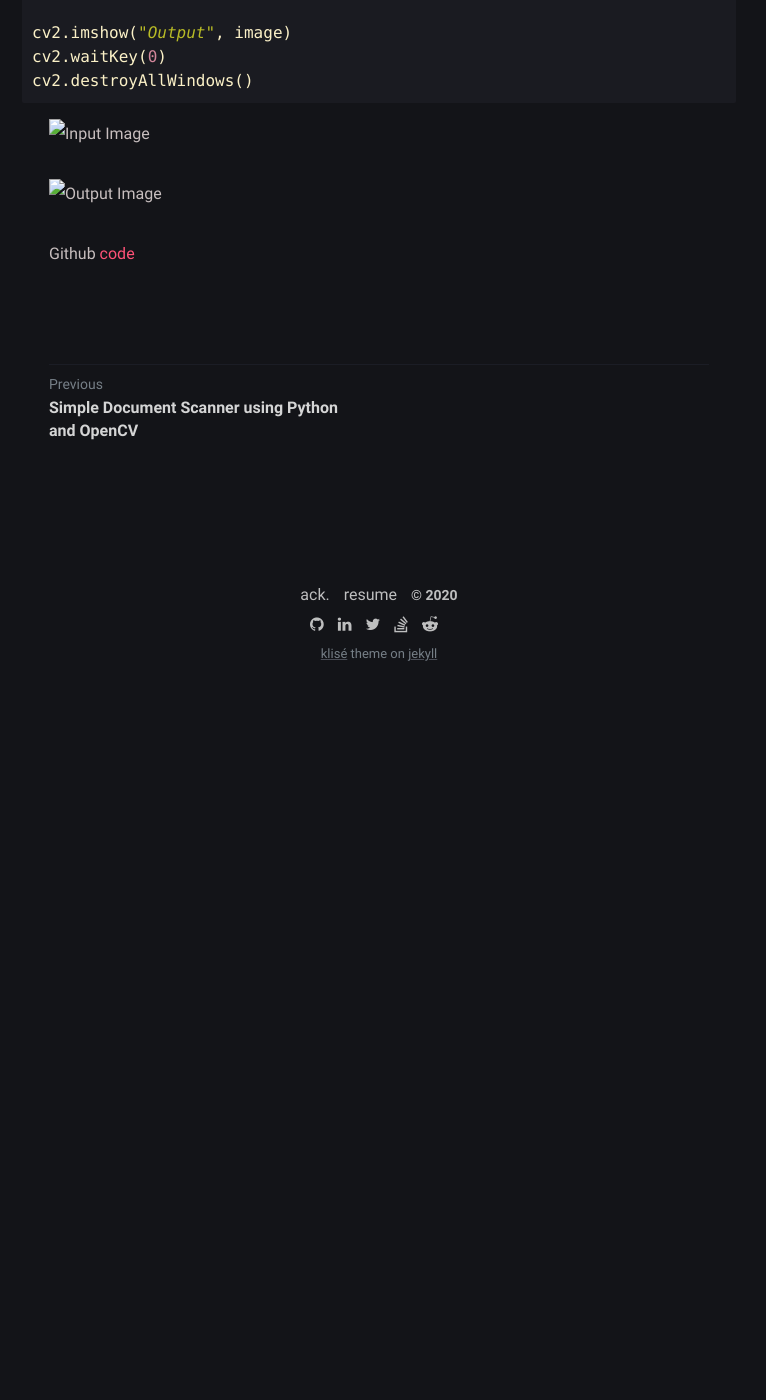
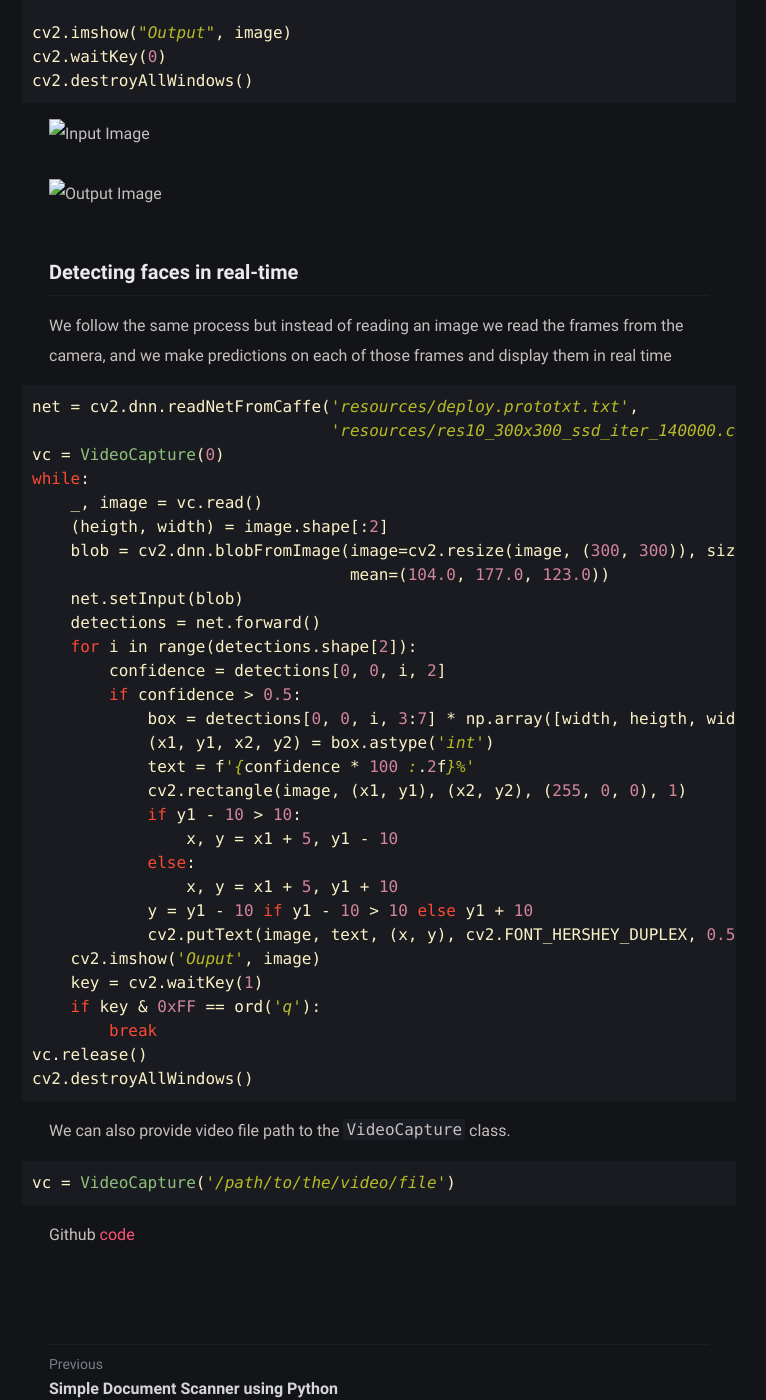
Before and after one commit to bumblebee211196/bees_blog, a Jekyll site: the page built from _posts/face-detection/2020-12-17-face-detection-using-python-and-opencv.md, in a window 1280 px wide and 1400 px high, scrolled down 2457 px. Shown: the whole window, without its empty margins (261-1027 px from the left). Built offline with Jekyll 4.4.1, drawn with Linux system fonts in a browser that asks for light colours; before the commit the page ends 3155 px from its top, so only the background shows below that.

Commit message:
:bento: Add face detection from videos

````diff
--- a/_posts/face-detection/2020-12-17-face-detection-using-python-and-opencv.md
+++ b/_posts/face-detection/2020-12-17-face-detection-using-python-and-opencv.md
@@ -91,6 +91,48 @@ cv2.destroyAllWindows()
 
 ![Output Image](./Output.png "Output Image")
 
+### Detecting faces in real-time
+
+We follow the same process but instead of reading an image we read the frames from the camera, and we make predictions on each of those frames and display them in real time
+
+```python
+net = cv2.dnn.readNetFromCaffe('resources/deploy.prototxt.txt',
+                               'resources/res10_300x300_ssd_iter_140000.caffemodel')
+vc = VideoCapture(0)
+while:
+    _, image = vc.read()
+    (heigth, width) = image.shape[:2]
+    blob = cv2.dnn.blobFromImage(image=cv2.resize(image, (300, 300)), size=(300, 300), scalefactor=1.0,
+                                 mean=(104.0, 177.0, 123.0))
+    net.setInput(blob)
+    detections = net.forward()
+    for i in range(detections.shape[2]):
+        confidence = detections[0, 0, i, 2]
+        if confidence > 0.5:
+            box = detections[0, 0, i, 3:7] * np.array([width, heigth, width, heigth])
+            (x1, y1, x2, y2) = box.astype('int')
+            text = f'{confidence * 100 :.2f}%'
+            cv2.rectangle(image, (x1, y1), (x2, y2), (255, 0, 0), 1)
+            if y1 - 10 > 10:
+                x, y = x1 + 5, y1 - 10
+            else:
+                x, y = x1 + 5, y1 + 10
+            y = y1 - 10 if y1 - 10 > 10 else y1 + 10
+            cv2.putText(image, text, (x, y), cv2.FONT_HERSHEY_DUPLEX, 0.55, (0, 0, 255), 1)
+    cv2.imshow('Ouput', image)
+    key = cv2.waitKey(1)
+    if key & 0xFF == ord('q'):
+        break
+vc.release()
+cv2.destroyAllWindows()
+```
+
+We can also provide video file path to the `VideoCapture` class.
+
+```python
+vc = VideoCapture('/path/to/the/video/file')
+```
+
 Github [code][code]
 
 [model]: https://github.com/bumblebee211196/FaceDetection/blob/main/resources/res10_300x300_ssd_iter_140000.caffemodel
````
